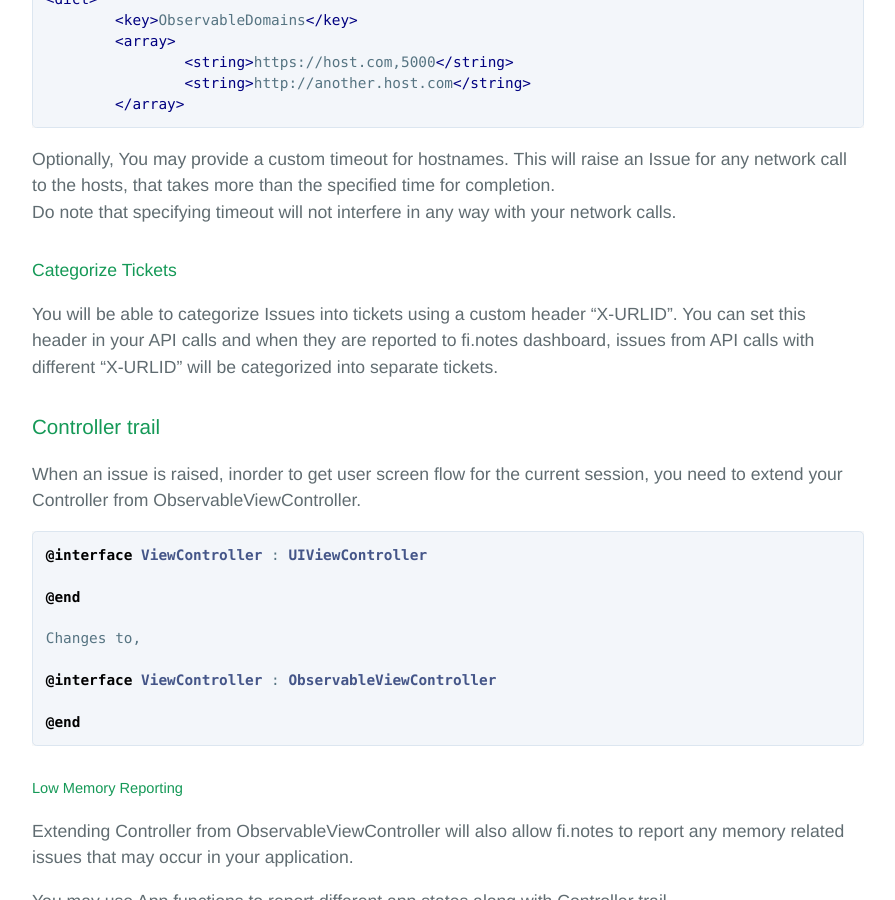
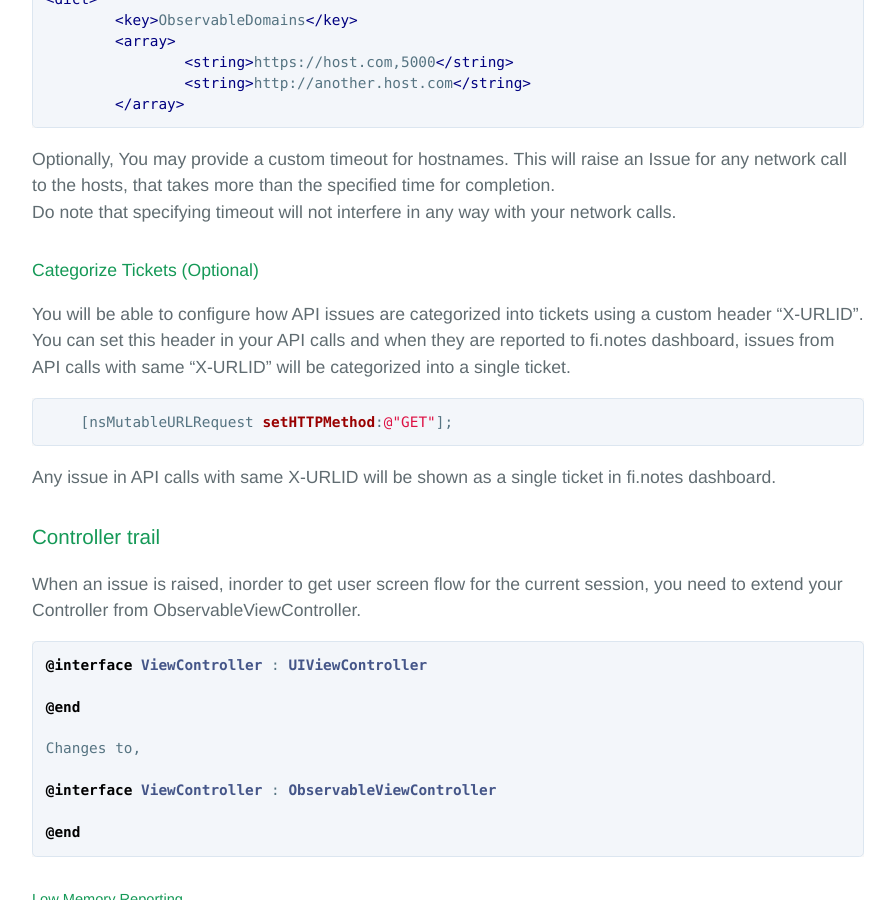
Before and after one commit to finotes/finotes.github.io, a Jekyll site: the page built from _posts/2018-01-19-ios-docs.md, in a window 1280 px wide and 900 px high, scrolled down 4225 px. Shown: the whole window, without its empty margins (192-1087 px from the left). Built offline with Jekyll 4.4.1, drawn with Linux system fonts in a browser that asks for light colours; some web fonts are replaced.

Commit message:
Update 2018-01-19-ios-docs.md

````diff
--- a/_posts/2018-01-19-ios-docs.md
+++ b/_posts/2018-01-19-ios-docs.md
@@ -167,9 +167,14 @@ Incase you are directly editing the info.plist as source-code
 Optionally, You may provide a custom timeout for hostnames. This will raise an Issue for any network call to the hosts, that takes more than the specified time for completion.
 Do note that specifying timeout will not interfere in any way with your network calls.
 
-#### Categorize Tickets
+#### Categorize Tickets (Optional)
 
-You will be able to categorize Issues into tickets using a custom header "X-URLID". You can set this header in your API calls and when they are reported to fi.notes dashboard, issues from API calls with different "X-URLID" will be categorized into separate tickets.
+You will be able to configure how API issues are categorized into tickets using a custom header "X-URLID". You can set this header in your API calls and when they are reported to fi.notes dashboard, issues from API calls with same "X-URLID" will be categorized into a single ticket.
+```objc
+    [nsMutableURLRequest setHTTPMethod:@"GET"];
+```
+Any issue in API calls with same X-URLID will be shown as a single ticket in fi.notes dashboard.
+
 
 ### Controller trail
 When an issue is raised, inorder to get user screen flow for the current session, you need to extend your Controller from ObservableViewController.
````
